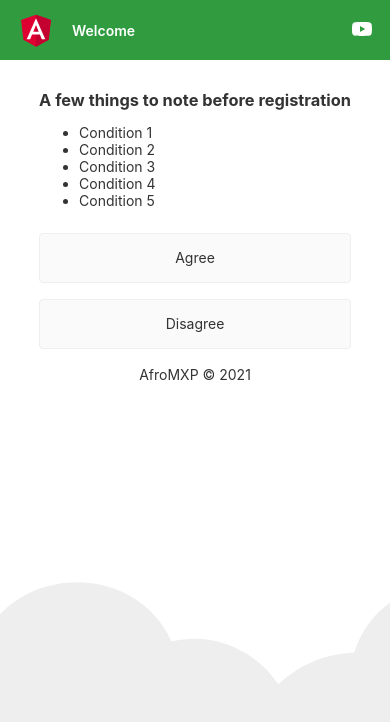
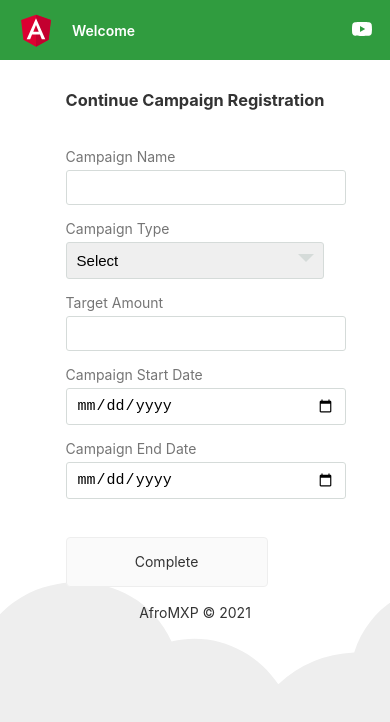
Before and after one commit to nicholastanui/hackerthon-afromxp-portal, an Angular app: page / in a window 390 px wide. Shown: the top 722 px of the page. Built offline with nearby package versions, Linux system fonts and the light colour scheme.

Commit message:
[develop] initial campaign reg TnC UI dev

```diff
--- a/src/app/afro-mxp/afro-mxp.component.css
+++ b/src/app/afro-mxp/afro-mxp.component.css
@@ -0,0 +1,166 @@
+.wrapper{
+  padding-top: 30px;
+  padding-bottom: 30px;
+  /*max-width: 500px;*/
+  /*width: 100%;*/
+  /*background: #fff;*/
+  /*margin: 50px auto;*/
+  /*box-shadow: 2px 2px 4px rgba(0,0,0,0.125);*/
+}
+
+.wrapper .title{
+  font-size: 24px;
+  font-weight: 700;
+  margin-bottom: 25px;
+  color: #fec107;
+  text-transform: uppercase;
+  text-align: center;
+}
+
+.wrapper .form{
+  width: 100%;
+}
+
+.wrapper .form .inputfield{
+  margin-bottom: 15px;
+  display: flex;
+  align-items: center;
+}
+
+.wrapper .form .inputfield label{
+  width: 200px;
+  color: #757575;
+  /*margin-right: 10px;*/
+  font-size: 14px;
+}
+
+.wrapper .form .inputfield .input,
+.wrapper .form .inputfield .textarea{
+  width: 100%;
+  outline: none;
+  border: 1px solid #d5dbd9;
+  font-size: 15px;
+  padding: 8px 10px;
+  border-radius: 3px;
+  transition: all 0.3s ease;
+}
+
+.wrapper .form .inputfield .textarea{
+  width: 100%;
+  height: 125px;
+  resize: none;
+}
+
+.wrapper .form .inputfield .custom_select{
+  position: relative;
+  width: 100%;
+  height: 37px;
+}
+
+.wrapper .form .inputfield .custom_select:before{
+  content: "";
+  position: absolute;
+  top: 12px;
+  right: 10px;
+  border: 8px solid;
+  border-color: #d5dbd9 transparent transparent transparent;
+  pointer-events: none;
+}
+
+.wrapper .form .inputfield .custom_select select{
+  -webkit-appearance: none;
+  -moz-appearance:   none;
+  appearance:        none;
+  outline: none;
+  width: 100%;
+  height: 100%;
+  border: 0px;
+  padding: 8px 10px;
+  font-size: 15px;
+  border: 1px solid #d5dbd9;
+  border-radius: 3px;
+}
+
+
+.wrapper .form .inputfield .input:focus,
+.wrapper .form .inputfield .textarea:focus,
+.wrapper .form .inputfield .custom_select select:focus{
+  border: 1px solid #fec107;
+}
+
+.wrapper .form .inputfield p{
+  font-size: 14px;
+  color: #757575;
+}
+.wrapper .form .inputfield .check{
+  width: 15px;
+  height: 15px;
+  position: relative;
+  display: block;
+  cursor: pointer;
+}
+.wrapper .form .inputfield .check input[type="checkbox"]{
+  position: absolute;
+  top: 0;
+  left: 0;
+  opacity: 0;
+}
+.wrapper .form .inputfield .check .checkmark{
+  width: 15px;
+  height: 15px;
+  border: 1px solid #fec107;
+  display: block;
+  position: relative;
+}
+.wrapper .form .inputfield .check .checkmark:before{
+  content: "";
+  position: absolute;
+  top: 1px;
+  left: 2px;
+  width: 5px;
+  height: 2px;
+  border: 2px solid;
+  border-color: transparent transparent #fff #fff;
+  transform: rotate(-45deg);
+  display: none;
+}
+.wrapper .form .inputfield .check input[type="checkbox"]:checked ~ .checkmark{
+  background: #fec107;
+}
+
+.wrapper .form .inputfield .check input[type="checkbox"]:checked ~ .checkmark:before{
+  display: block;
+}
+
+.wrapper .form .inputfield .btn{
+  width: 100%;
+  padding: 8px 10px;
+  font-size: 15px;
+  border: 0px;
+  background:  #fec107;
+  color: #fff;
+  cursor: pointer;
+  border-radius: 3px;
+  outline: none;
+}
+
+.wrapper .form .inputfield .btn:hover{
+  background: #ffd658;
+}
+
+.wrapper .form .inputfield:last-child{
+  margin-bottom: 0;
+}
+
+@media (max-width:420px) {
+  .wrapper .form .inputfield{
+    flex-direction: column;
+    align-items: flex-start;
+  }
+  .wrapper .form .inputfield label{
+    margin-bottom: 5px;
+  }
+  .wrapper .form .inputfield.terms{
+    flex-direction: row;
+  }
+}
--- a/src/app/afro-mxp/afro-mxp.component.html
+++ b/src/app/afro-mxp/afro-mxp.component.html
@@ -68,8 +68,64 @@
     </div>
   </div>
   <div [hidden]="!showRegister1">
+    <h3>Begin Campaign Registration</h3>
+    <div class="wrapper">
+      <div class="form">
+        <div class="inputfield">
+          <label>First Name</label>
+          <input type="text" class="input">
+        </div>
+        <div class="inputfield">
+          <label>Last Name</label>
+          <input type="text" class="input">
+        </div>
+        <div class="inputfield">
+          <label>Phone Number</label>
+          <input type="text" class="input">
+        </div>
+      </div>
+    </div>
+    <button class="card card-small" (click)="selection.value = 'material'" tabindex="0">
+      <span>Next</span>
+    </button>
   </div>
   <div [hidden]="!showRegister2">
+    <h3>Continue Campaign Registration</h3>
+    <div class="wrapper">
+      <div class="form">
+        <div class="inputfield">
+          <label>Campaign Name</label>
+          <input type="text" class="input">
+        </div>
+        <div class="inputfield">
+          <label>Campaign Type</label>
+          <div class="custom_select">
+            <select>
+              <option value="">Select</option>
+              <option value="female">Education Fund</option>
+              <option value="female">Wedding Fund</option>
+              <option value="male">Medical Fund</option>
+              <option value="female">Funeral Fund</option>
+            </select>
+          </div>
+        </div>
+        <div class="inputfield">
+          <label>Target Amount</label>
+          <input type="number" class="input">
+        </div>
+        <div class="inputfield">
+          <label>Campaign Start Date</label>
+          <input type="date" class="input">
+        </div>
+        <div class="inputfield">
+          <label>Campaign End Date</label>
+          <input type="date" class="input">
+        </div>
+      </div>
+    </div>
+    <button class="card card-small" (click)="selection.value = 'material'" tabindex="0">
+      <span>Complete</span>
+    </button>
   </div>
   <div [hidden]="!showConfirm">
   </div>
--- a/src/app/afro-mxp/afro-mxp.component.ts
+++ b/src/app/afro-mxp/afro-mxp.component.ts
@@ -19,7 +19,7 @@ public showActivationFailed = false;
 
   ngOnInit(): void {
     this.showGetStarted = false;
-    this.showPreRegTerms = true;
+    this.showRegister2 = true;
   }
 
 }
```
